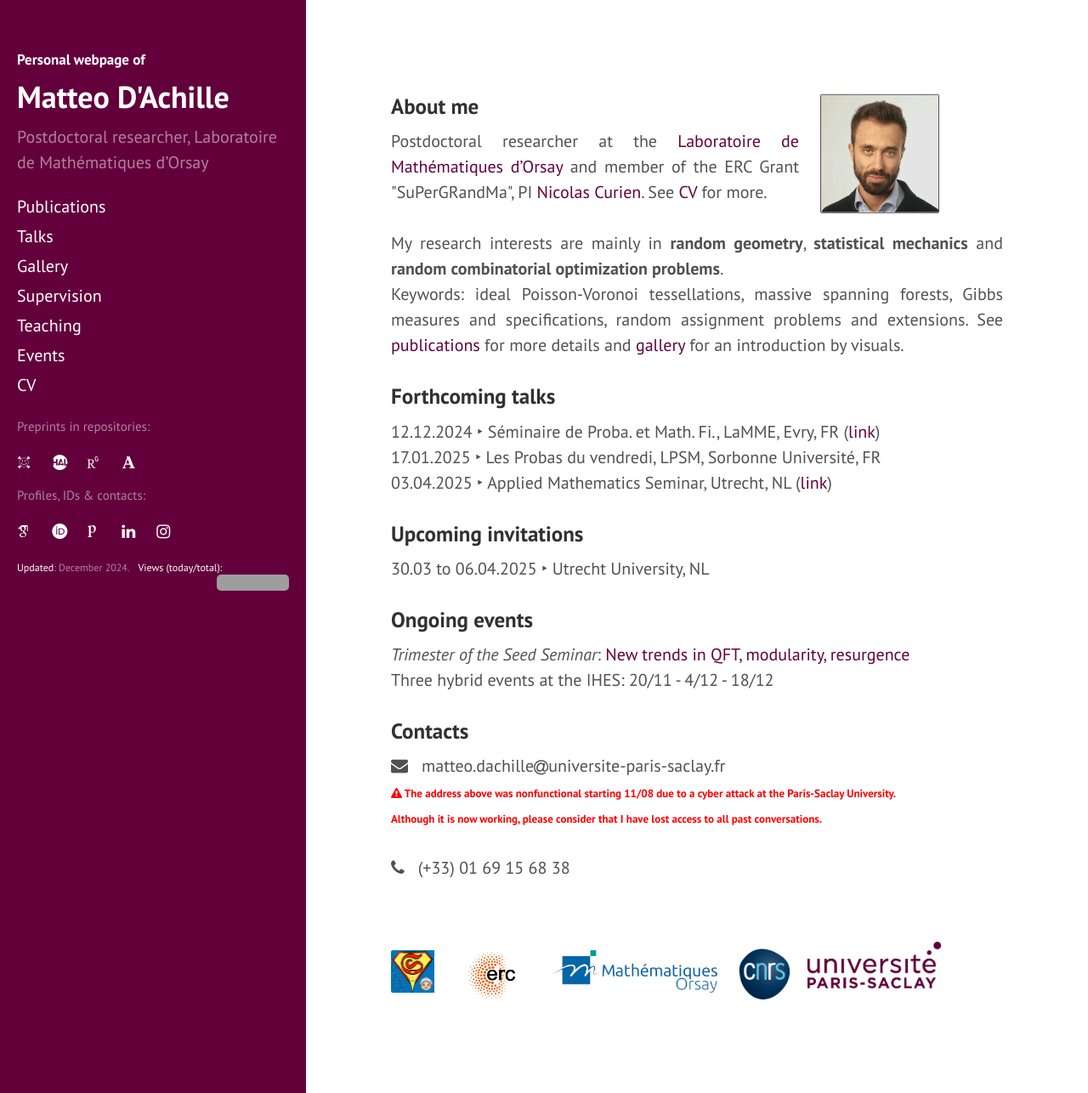
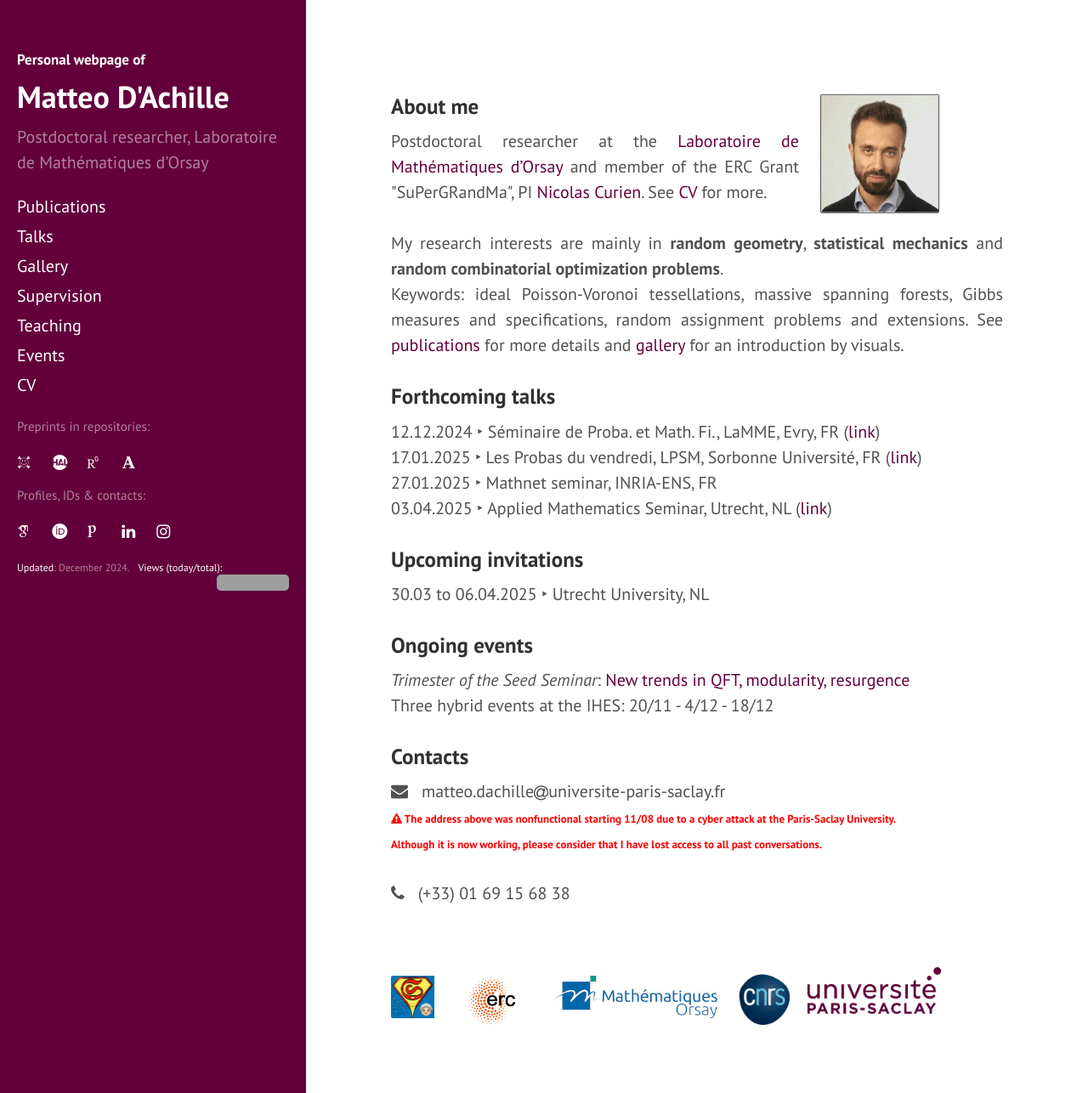
Before and after one commit to matteodachille/matteodachille.github.io, a Jekyll site: the page built from index.html, in a window 1280 px wide and 1286 px high. Shown: the whole window at 85% size. Built offline with Jekyll 4.4.1, drawn with Linux system fonts in a browser that asks for light colours; nearby versions of some CDN libraries; some web fonts are replaced; the list of posts is cut into pages by our own code; grey boxes are pictures that could not be loaded.

Commit message:
Updated talk list

```diff
--- a/index.html
+++ b/index.html
@@ -35,7 +35,10 @@ Keywords: ideal Poisson-Voronoi tessellations, massive spanning forests, Gibbs m
    {: style="margin-left: 110px; margin-bottom:20px;" }-->
    12.12.2024 &#x2023; Séminaire de Proba. et Math. Fi., LaMME, Evry, FR (<a href="http://www.math-evry.cnrs.fr/evenements/seminaireproba-math-fi#:~:text=jeudi%2012%20d%C3%A9cembre%20%C3%A0%2015h15" target="_blank">link</a>)<br/>
 
-   17.01.2025 &#x2023; Les Probas du vendredi, LPSM, Sorbonne Université, FR <br/>
+   17.01.2025 &#x2023; Les Probas du vendredi, LPSM, Sorbonne Université, FR (<a href=" https://www.lpsm.paris/seminaires/probasduvendredi/index#:~:text=Vendredi%2017%20janvier%202025" target="_blank">link</a>)<br/>
+   27.01.2025 &#x2023; Mathnet seminar, INRIA-ENS, FR <br/>
+
+
 
    03.04.2025 &#x2023; Applied Mathematics Seminar, Utrecht, NL (<a href="https://utrechtgeometrycentre.nl/calendar/#:~:text=Applied%20mathematics%20seminar%20Matteo%20d%27Achille%20(U%20Paris%20Saclay)" target="_blank">link</a>)<br/>
 
```
